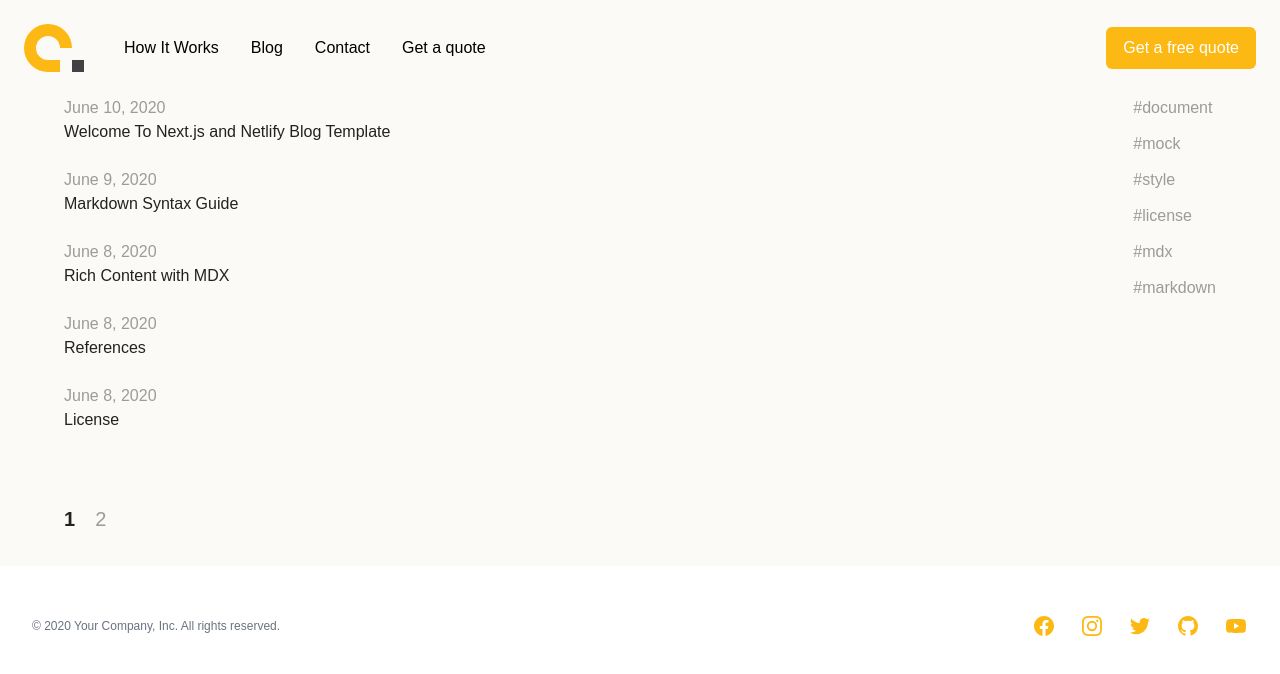
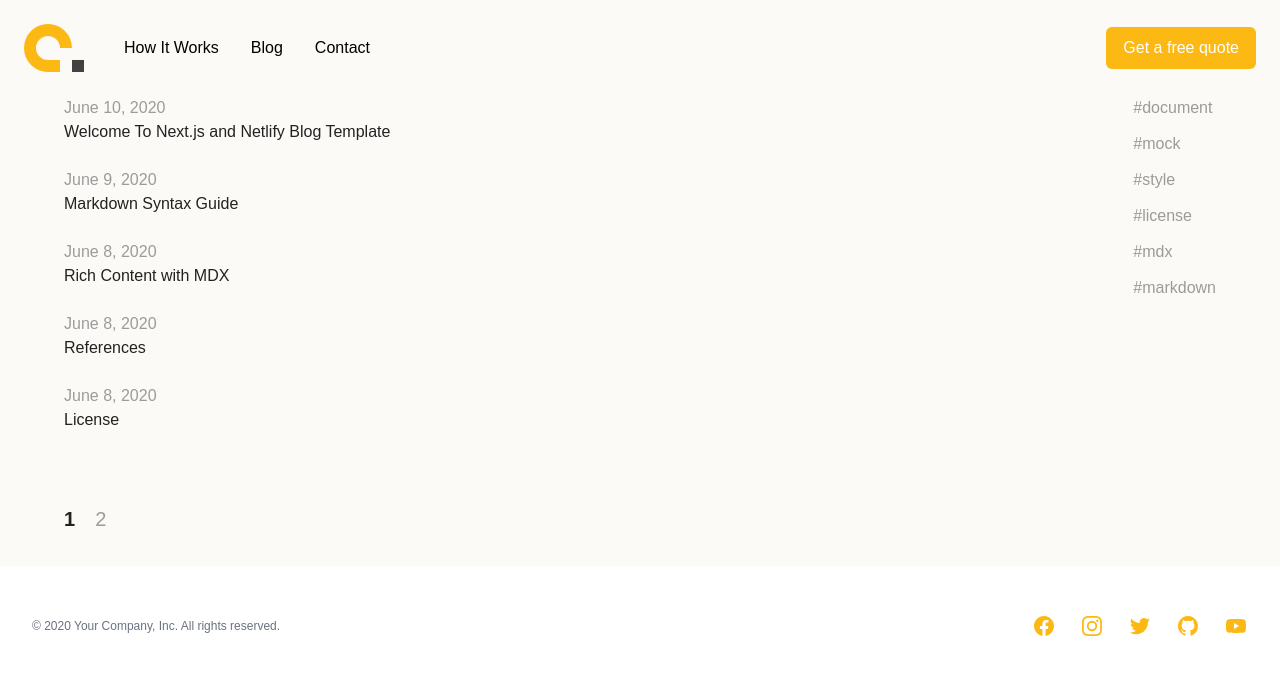
Before and after one commit to Contourna-SaaS/contourna-marketing, a Next.js app: page /posts in a window 1280 px wide. Shown: the top 674 px of the page. Built offline with nearby package versions, Linux system fonts and the light colour scheme.

Commit message:
updated get a quote url

```diff
--- a/src/components/Navigation.tsx
+++ b/src/components/Navigation.tsx
@@ -13,7 +13,6 @@ export default function Navigation() {
     { name: 'How It Works', href: '#' },
     { name: 'Blog', href: 'posts' },
     { name: 'Contact', href: '#' },
-    { name: 'Get a quote', href: '#' },
   ];
   return (
     <div className="relative overflow-hidden">
@@ -56,14 +55,12 @@ export default function Navigation() {
               </div>
             </div>
             <div className="hidden md:flex md:items-center md:space-x-6">
-              <Link href="quote.contourna.com">
               <a
                 href="quote.contourna.com"
                 className="inline-flex items-center rounded-md border border-transparent bg-c-yellow text-white px-4 py-2 text-base font-medium"
               >
                 Get a free quote
               </a>
-              </Link>
             </div>
           </nav>
         </div>
@@ -117,14 +114,12 @@ export default function Navigation() {
                   ))}
                 </div>
                 <div className="mt-6 px-5">
-                  <Link href="quote.contourna.com">
                   <a
                     href="quote.contourna.com"
                     className="block w-full rounded-md bg-indigo-600 py-3 px-4 text-center font-medium text-black shadow hover:bg-indigo-700"
                   >
                     Get a free quote
                   </a>
-                  </Link>
                 </div>
               </div>
             </div>
```
Lines whose indentation alone changed are shown as unchanged.
